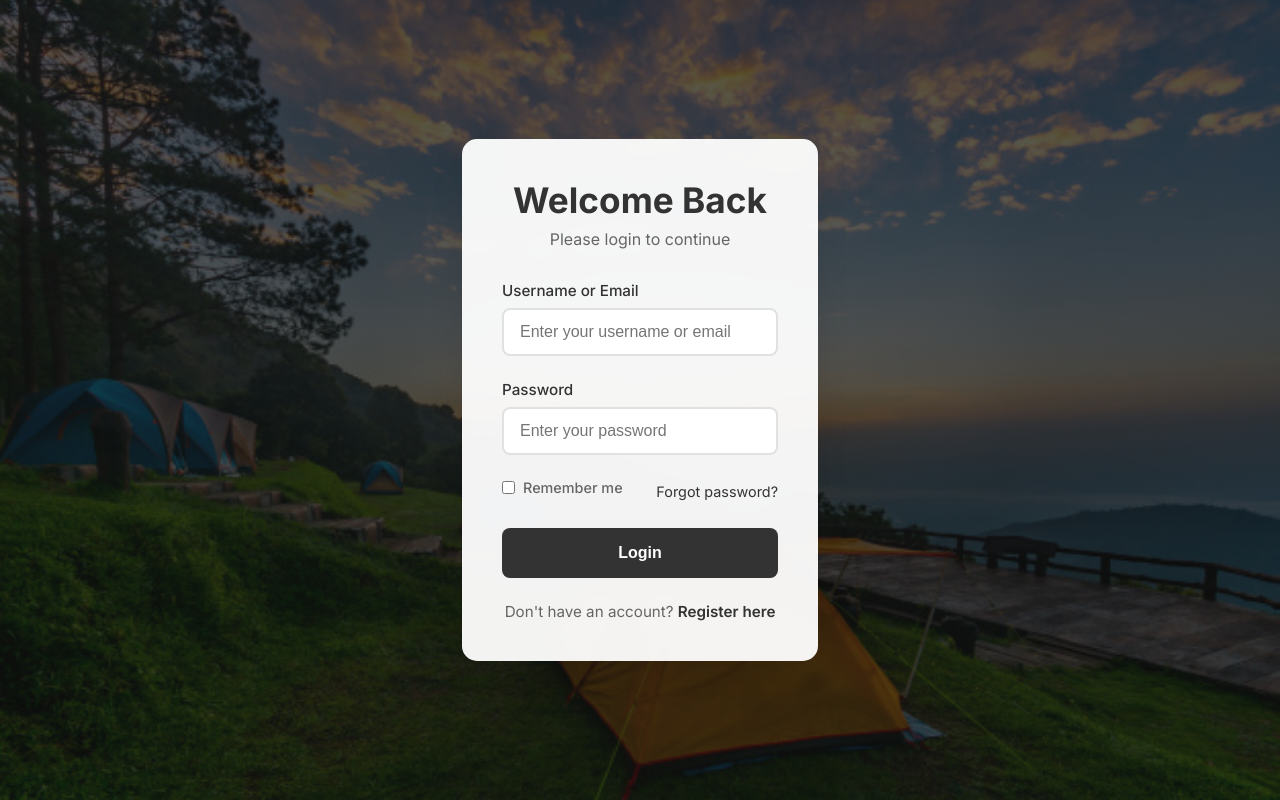
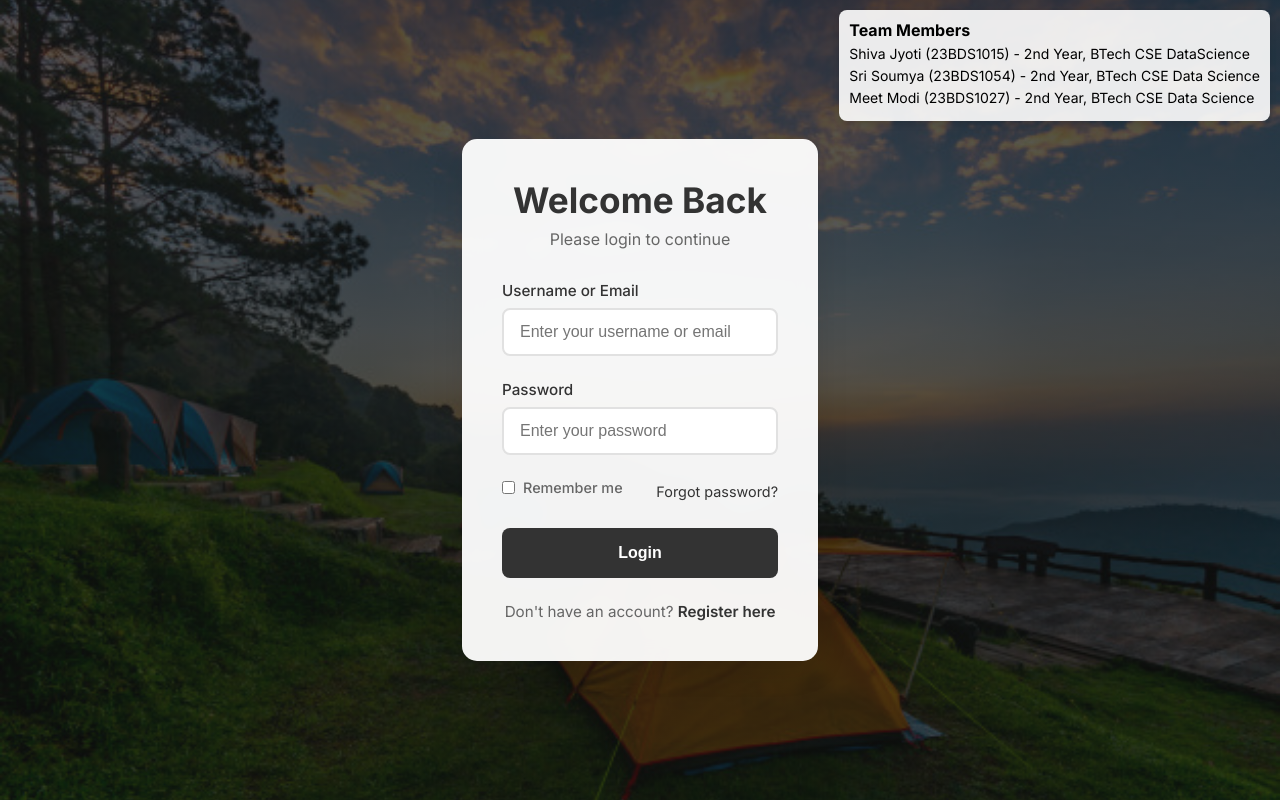
Before and after one commit to sri15soumya/travel_web, a website: page login.html in a window 1280 px wide. Drawn offline with Linux system fonts and the light colour scheme.

Commit message:
Update login.html
updated

```diff
--- a/login.html
+++ b/login.html
@@ -6,8 +6,42 @@
     <title>Welcome Back</title>
     <link rel="stylesheet" href="css/login.css">
     <link href="https://fonts.googleapis.com/css2?family=Inter:wght@400;500;600;700&display=swap" rel="stylesheet">
+    <style>
+        .team-info {
+            position: absolute;
+            top: 10px;
+            right: 10px;
+            background: rgba(255, 255, 255, 0.9);
+            padding: 10px;
+            border-radius: 8px;
+            box-shadow: 0 4px 6px rgba(0, 0, 0, 0.1);
+            font-size: 14px;
+            font-family: 'Inter', sans-serif;
+        }
+        .team-info h3 {
+            margin: 0 0 5px 0;
+            font-size: 16px;
+        }
+        .team-info ul {
+            list-style: none;
+            padding: 0;
+            margin: 0;
+        }
+        .team-info li {
+            margin-bottom: 5px;
+        }
+    </style>
 </head>
 <body>
+    <div class="team-info">
+        <h3>Team Members</h3>
+        <ul>
+            <li>Shiva Jyoti (23BDS1015) - 2nd Year, BTech CSE DataScience</li>
+            <li>Sri Soumya (23BDS1054) - 2nd Year, BTech CSE Data Science</li>
+            <li>Meet Modi (23BDS1027) - 2nd Year, BTech CSE Data Science</li>
+        </ul>
+    </div>
+
     <div class="login-container">
         <form id="login-form">
             <h1>Welcome Back</h1>
```
